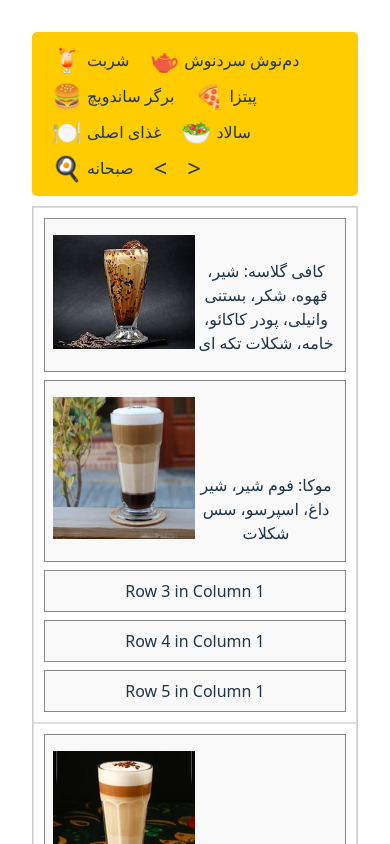
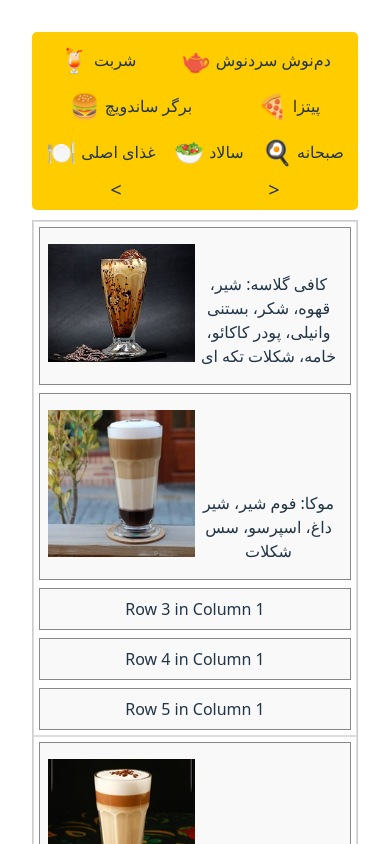
Before and after one commit to AminSBU/cafe_menu, a React (Vite) app in the folder cafe_menu_app/: page / in a window 390 px wide. Shown: the top 844 px of the page. Built offline with nearby package versions, Linux system fonts and the light colour scheme.

Commit message:
add media queries to further refine the layout for smaller screens

```diff
--- a/cafe_menu_app/src/menu.css
+++ b/cafe_menu_app/src/menu.css
@@ -74,3 +74,23 @@ img {
   max-width: 100%;   /* Ensure images are responsive */
   height: auto;      /* Keep aspect ratio */
 }
+
+@media (max-width: 768px) {
+  .menu-container {
+      justify-content: space-around;
+      padding: 5px;
+  }
+
+  .menu-item {
+      margin: 5px;
+  }
+
+  .column {
+      flex: 1 1 100%; /* Full-width columns on small screens */
+      padding: 5px;
+  }
+
+  .arrow {
+      font-size: 20px;
+  }
+}
```
